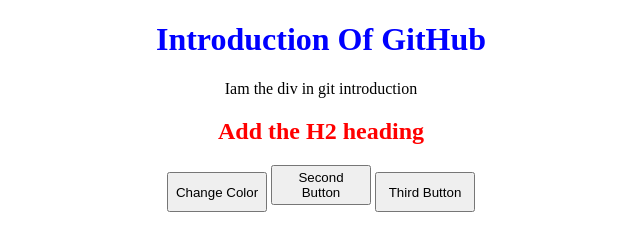
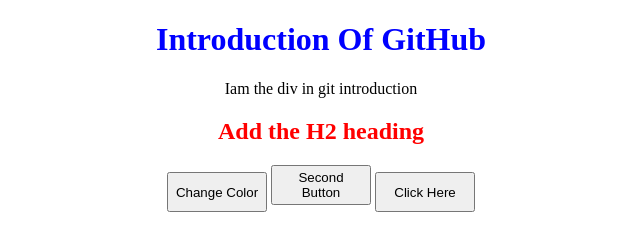
Before and after one commit to AmratKukreja/practice-github, a plain HTML site: page index.html in a window 1280 px wide. Shown: the full height of the page, 319-959 px from the left. Drawn offline with Linux system fonts and the light colour scheme.

Commit message:
Update index.html
I change the third button inner Text

```diff
--- a/index.html
+++ b/index.html
@@ -12,7 +12,7 @@
     <h2 id="demo2">Add the H2 heading</h2>
     <button onclick=myfunc()>Change Color</button>
     <button>Second Button</button>
-    <button>Third Button</button>
+    <button>Click Here</button>
     <script src="./script.js"></script>
 </body>
 </html>
```
